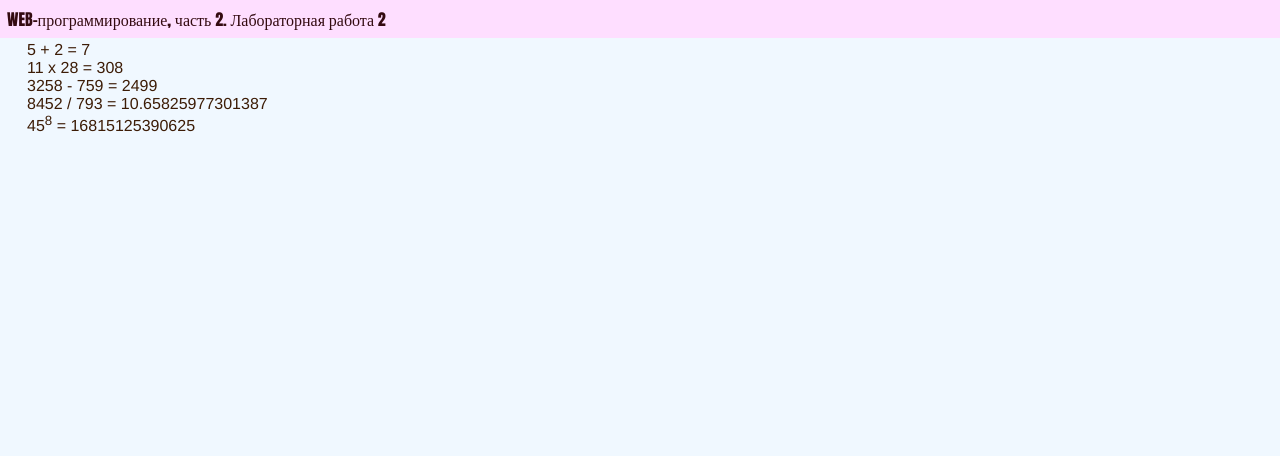
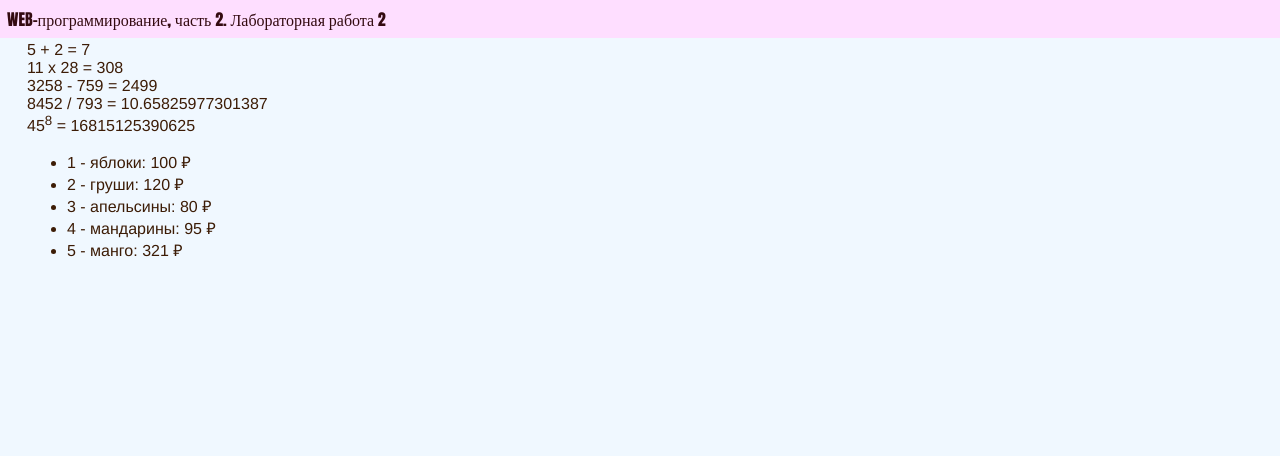
Before and after one commit to vmuruwu/web-5-semester, a Flask app: page /lab2/example in a window 1280 px wide. Shown: the top 456 px of the page. Run offline with Flask 3, Linux system fonts and the light colour scheme.

Commit message:
Цикл в шаблоне

```diff
--- a/app.py
+++ b/app.py
@@ -286,9 +286,14 @@ def add_flower(name):
 
 @app.route('/lab2/example')
 def example():
-    name = 'Втюрина Наталья'
-    lab_num = '2'
-    year_num = '3 курс'
-    group = 'ФБИ-24'
-    return render_template('example.html', name = name,
-    lab_num = lab_num, year_num = year_num, group = group)
+    name, lab_num, year_num, group = 'Втюрина Наталья', '2', '3 курс', 'ФБИ-24'
+    fruits = [
+        {'name': 'яблоки', 'price': 100},
+        {'name': 'груши', 'price': 120},
+        {'name': 'апельсины', 'price': 80},
+        {'name': 'мандарины', 'price': 95},
+        {'name': 'манго', 'price': 321}
+    ]
+    return render_template('example.html',
+                            name = name, lab_num = lab_num, year_num = year_num,
+                            group = group, fruits = fruits)
--- a/templates/example.html
+++ b/templates/example.html
@@ -24,6 +24,11 @@
         3258 - 759 = {{3258-759}} <br>
         8452 / 793 = {{8452/793}} <br>
         45<sup>8</sup> = {{45**8}} <br>
+        <ul>
+            {% for f in fruits %}
+            <li>{{ loop.index }} - {{ f.name }}: {{ f.price }} &#8381;</li>
+            {% endfor%}
+        </ul>
     </main>
 
     <footer>
```
